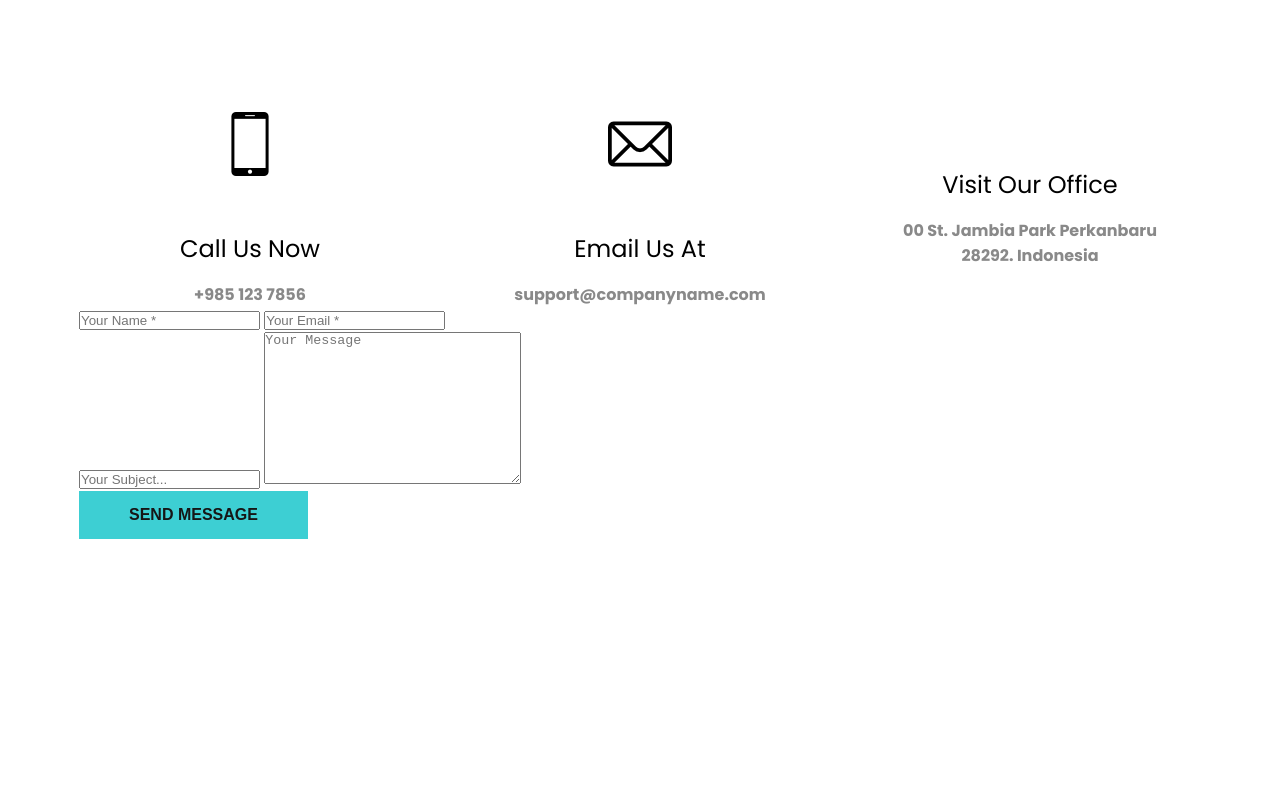
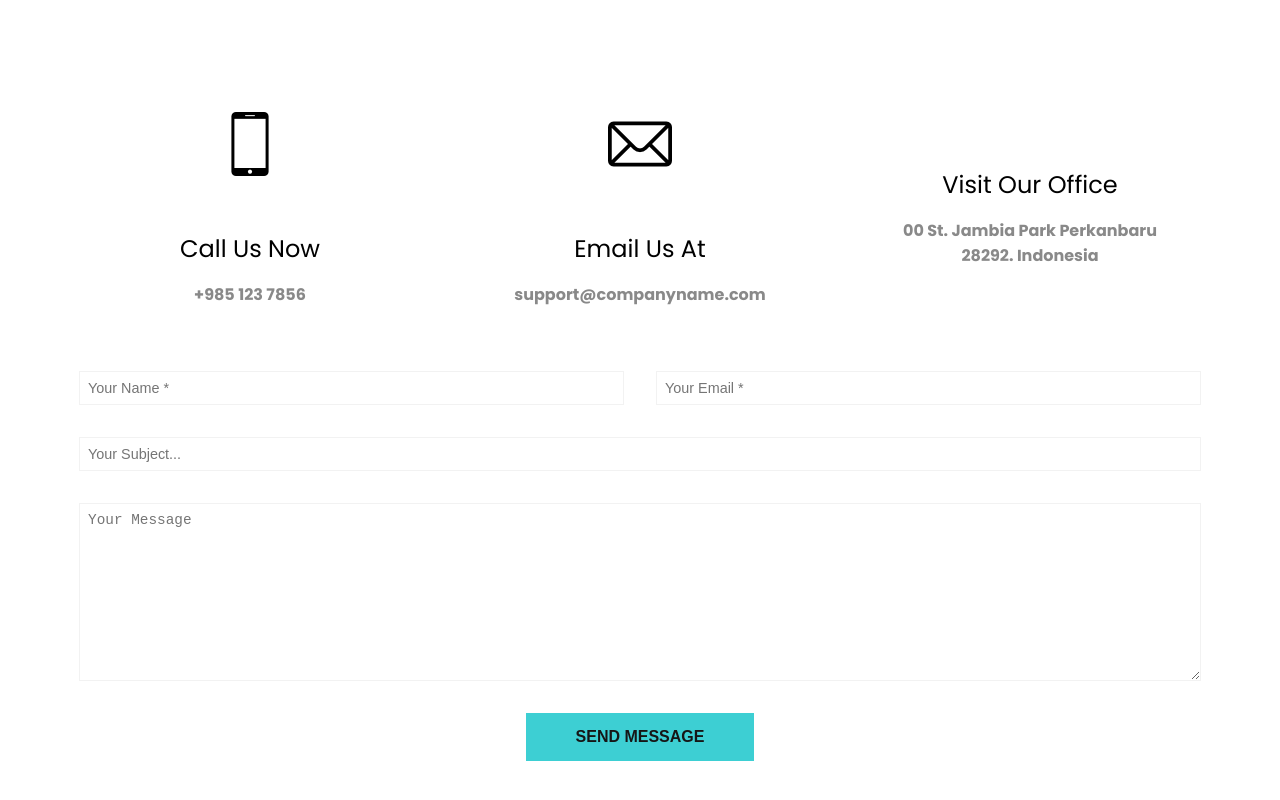
Before and after one commit to glfaisal/portfolio-repo, a plain HTML site: page index.html in a window 1280 px wide. Shown: the part 5690-6490 px from the top of the page. Drawn offline with nearby package versions, Linux system fonts and the light colour scheme.

Commit message:
styled the contact us section

```diff
--- a/css/styles.css
+++ b/css/styles.css
@@ -418,4 +418,43 @@ section.contact .card-wrapper .card h1 {
 section.contact .card-wrapper .card h6 {
     font-size: 1rem;
     color: var(--text-color);
+    margin-bottom: 4rem;
 }
+
+section.contact .input-wrap {
+    display: grid;
+    grid-template-columns: repeat(2, 1fr);
+    grid-gap: 2rem;
+    margin-bottom: 2rem;
+}
+
+section.contact .input-wrap-2 {
+    display: flex;
+    flex-direction: column;
+}
+
+section.contact .input-wrap-2 input {
+    margin-bottom: 2rem;
+    border: 1px solid var(--light-color);
+}
+
+section.contact input {
+    padding: 0.5rem;
+    border: 1px solid var(--light-color);
+    font-size: 0.9rem;
+}
+
+section.contact .input-wrap-2 textarea {
+    padding: 0.5rem;
+    border: 1px solid var(--light-color);
+    font-size: 0.9rem;
+}
+
+section.contact .input-wrap-2 textarea:focus, section.contact input:focus  {
+    outline: none;
+}
+
+section.contact .btn-wrapper {
+    text-align: center;
+    margin-top: 2rem;
+}
--- a/index.html
+++ b/index.html
@@ -350,6 +350,7 @@
           </div>
         </div>
 
+        <form action="">
           <div class="input-wrap">
             <input type="text" placeholder="Your Name *" />
             <input type="email" placeholder="Your Email *" />
@@ -364,9 +365,10 @@
               placeholder="Your Message"
             ></textarea>
           </div>
-        <div>
+          <div class="btn-wrapper">
             <button class="btn btn-primary">Send Message</button>
           </div>
+        </form>
       </div>
     </section>
 
```
Lines whose indentation alone changed are shown as unchanged.
